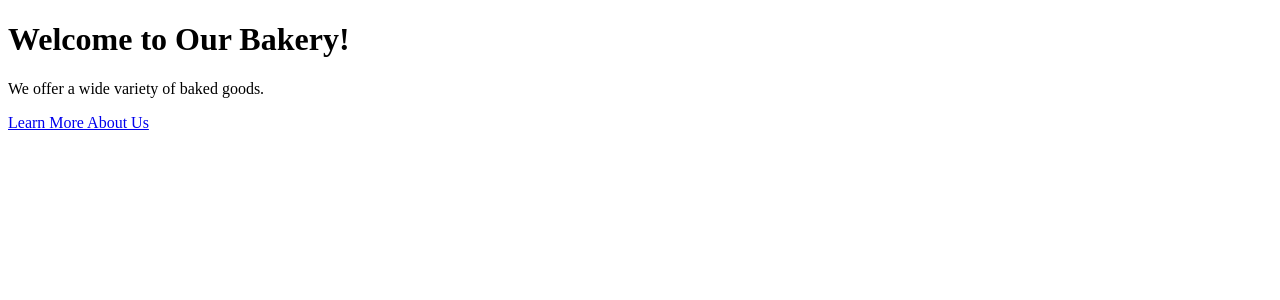
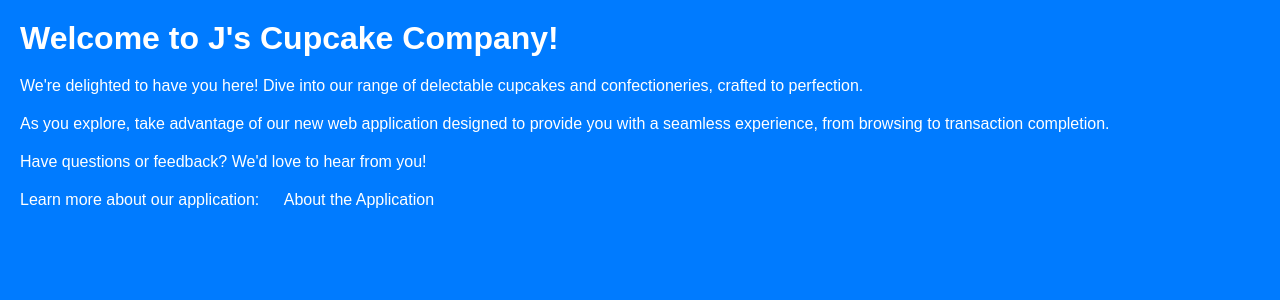
Before and after one commit to Greywolfie01/Hackathon-Round-3, a Flask app: page / in a window 1280 px wide. Shown: the top 300 px of the page. Run offline with Flask 2, Linux system fonts and the light colour scheme.

Commit message:
Edits to about and index

```diff
--- a/templates/index.html
+++ b/templates/index.html
@@ -1,11 +1,33 @@
 <!DOCTYPE html>
-<html>
+<html lang="en">
 <head>
-    <title>{{ title }}</title>
+  <meta charset="UTF-8">
+  <title>J's Cupcake Company</title>
+  <style>
+    body {
+      font-family: Arial, sans-serif;
+      background-color: #007BFF;
+      color: white;
+      margin: 0;
+      padding: 0;
+    }
+    h1, p, a {
+      margin: 20px;
+    }
+    a {
+      color: white;
+      text-decoration: none;
+    }
+    a:hover {
+      text-decoration: underline;
+    }
+  </style>
 </head>
 <body>
-    <h1>Welcome to Our Bakery!</h1>
-    <p>We offer a wide variety of baked goods.</p>
-    <a href="/about">Learn More About Us</a>
+  <h1>Welcome to J's Cupcake Company!</h1>
+  <p>We're delighted to have you here! Dive into our range of delectable cupcakes and confectioneries, crafted to perfection.</p>
+  <p>As you explore, take advantage of our new web application designed to provide you with a seamless experience, from browsing to transaction completion.</p>
+  <p>Have questions or feedback? We'd love to hear from you!</p>
+  <p>Learn more about our application: <a href="about.html">About the Application</a></p>
 </body>
 </html>
```
Also changed, not shown: templates/about.html (+20 -5 lines).
